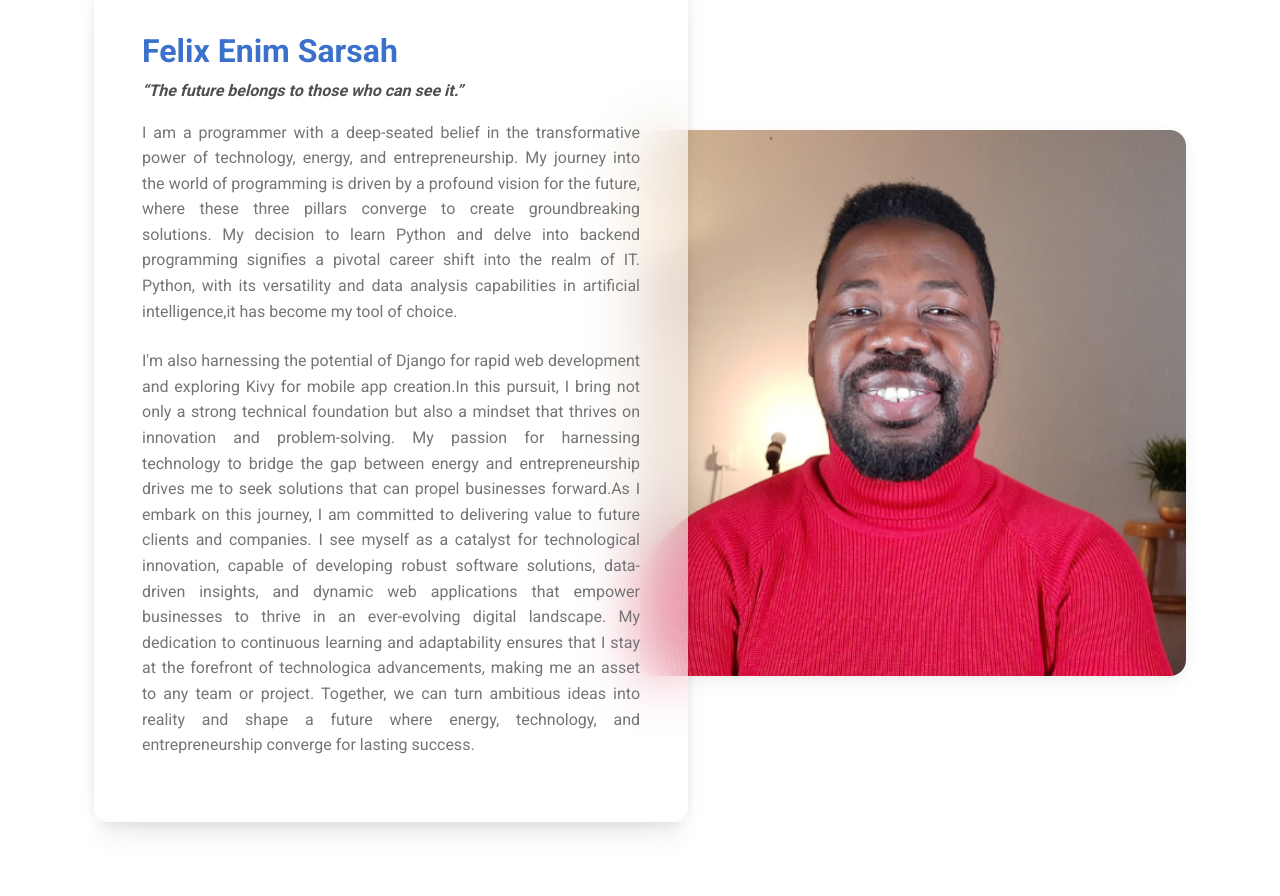
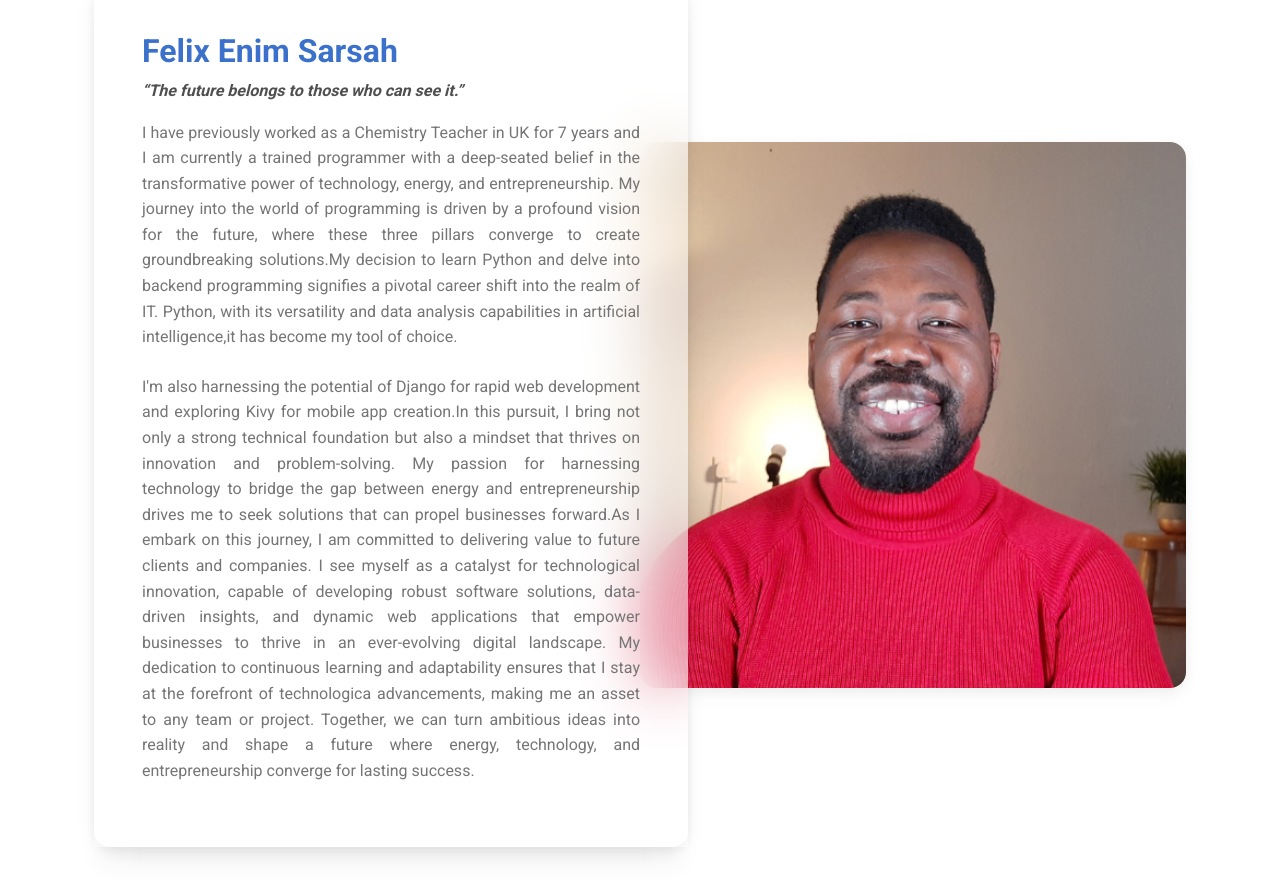
Before and after one commit to Enimbuild/github-portfolio, a website: page index.html in a window 1280 px wide. Shown: the part 1760-2656 px from the top of the page. Drawn offline with Linux system fonts and the light colour scheme.

Commit message:
updated porfolio

```diff
--- a/index.html
+++ b/index.html
@@ -702,12 +702,12 @@
                 <p class="fw-bold"><em>“The future belongs to those who can see it.”</em></p>
 
                 <p class="text-muted mb-4" style="text-align: justify;">
-                    I am a programmer with a deep-seated belief
-                    in the transformative power of technology, energy, and
-                    entrepreneurship. My journey into the world of programming
-                    is driven by a profound vision for the future, where
-                    these three pillars converge to create groundbreaking solutions.
-                    My decision to learn Python and delve into backend programming
+                    I have previously worked as a Chemistry Teacher in UK for 7 years
+                    and I am currently a trained programmer with a deep-seated belief
+                    in the transformative power of technology, energy, and entrepreneurship.
+                    My journey into the world of programming is driven by a profound vision
+                    for the future, where these three pillars converge to create groundbreaking
+                    solutions.My decision to learn Python and delve into backend programming
                     signifies a pivotal career shift into the realm of IT. Python,
                     with its versatility and data analysis capabilities in artificial
                     intelligence,it has become my tool of choice.
```
